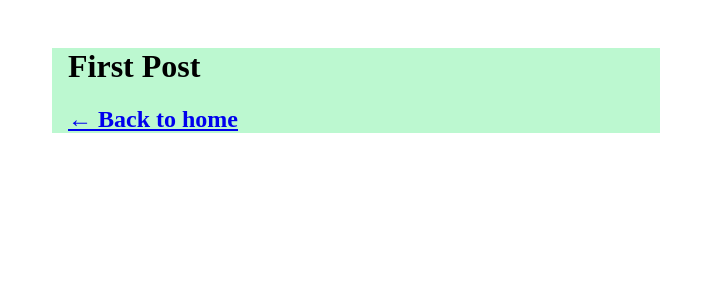
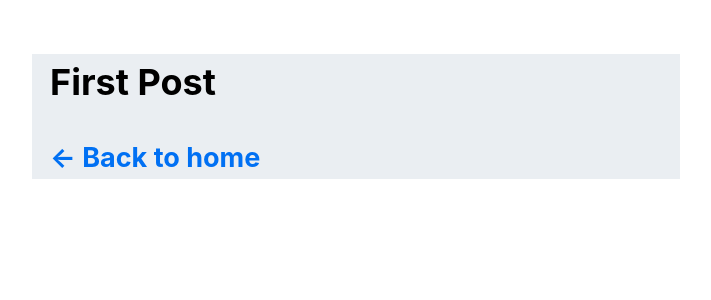
Before and after one commit to k4u5hik/learn-nextjs, a Next.js app in the folder 2-CreateNextjsApp/1-FirstApp/nextjs-blog/: page /posts/first-post in a window 1280 px wide. Shown: the top 300 px of the page, without its empty margins (284-995 px from the left). Built offline with nearby package versions, Linux system fonts and the light colour scheme.

Commit message:
adding global css styles

```diff
--- a/2-CreateNextjsApp/1-FirstApp/nextjs-blog/component/layout.module.css
+++ b/2-CreateNextjsApp/1-FirstApp/nextjs-blog/component/layout.module.css
@@ -2,5 +2,5 @@
     max-width: 36rem;
     padding: 0 1rem;
     margin: 3rem auto 6rem;
-    background-color: rgb(188, 248, 208);
+    background-color: #eaeef2;
 }
--- /dev/null
+++ b/2-CreateNextjsApp/1-FirstApp/nextjs-blog/pages/_app.js
@@ -0,0 +1,5 @@
+import '../styles/global.css'
+
+export default function App({ Component, pageProps }) {
+    return <Component {...pageProps} />;
+  }
--- /dev/null
+++ b/2-CreateNextjsApp/1-FirstApp/nextjs-blog/styles/global.css
@@ -0,0 +1,27 @@
+html,
+body {
+  padding: 0;
+  margin: 0;
+  font-family: -apple-system, BlinkMacSystemFont, Segoe UI, Roboto, Oxygen, Ubuntu,
+    Cantarell, Fira Sans, Droid Sans, Helvetica Neue, sans-serif;
+  line-height: 1.6;
+  font-size: 18px;
+}
+
+* {
+  box-sizing: border-box;
+}
+
+a {
+  color: #0070f3;
+  text-decoration: none;
+}
+
+a:hover {
+  text-decoration: underline;
+}
+
+img {
+  max-width: 100%;
+  display: block;
+}
```
